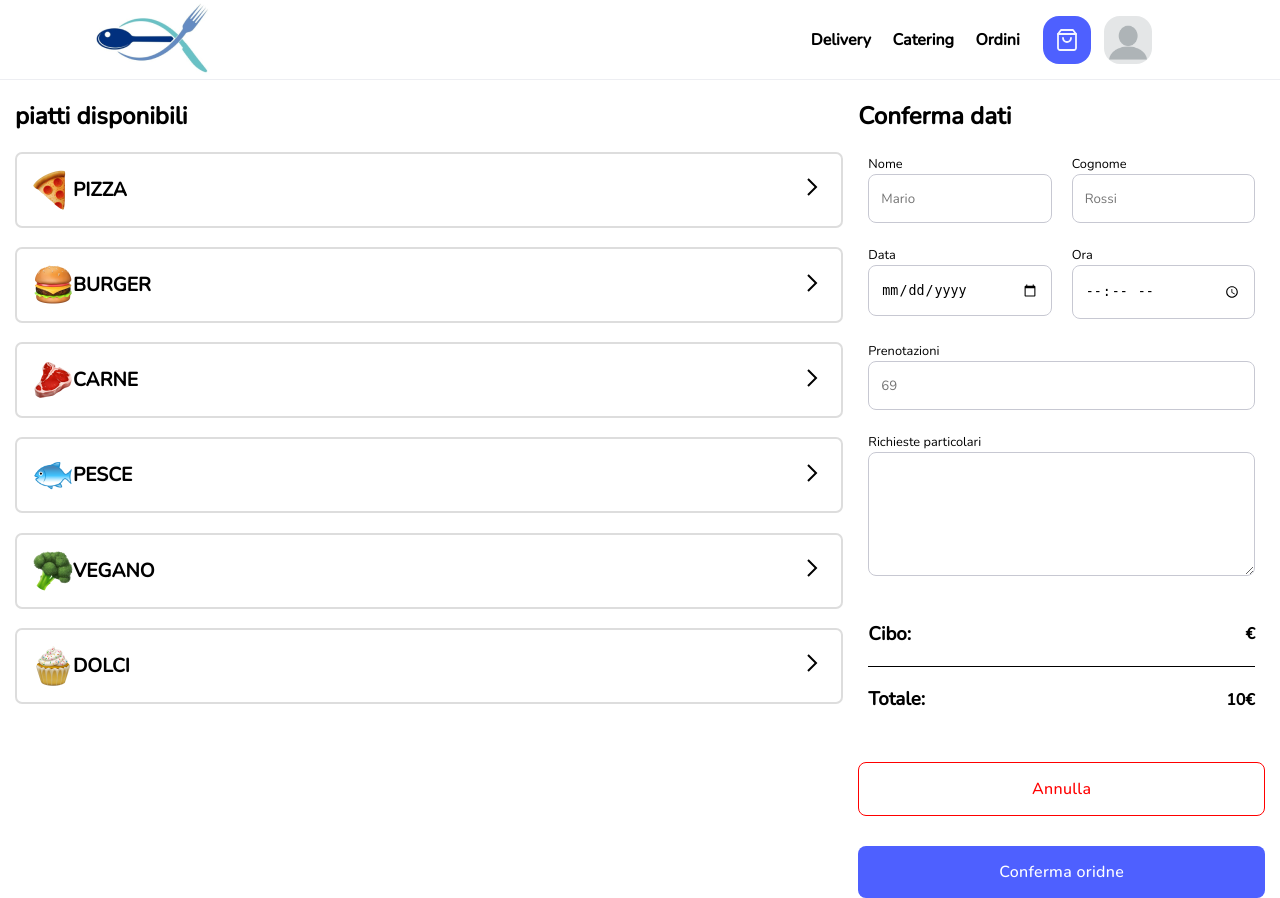
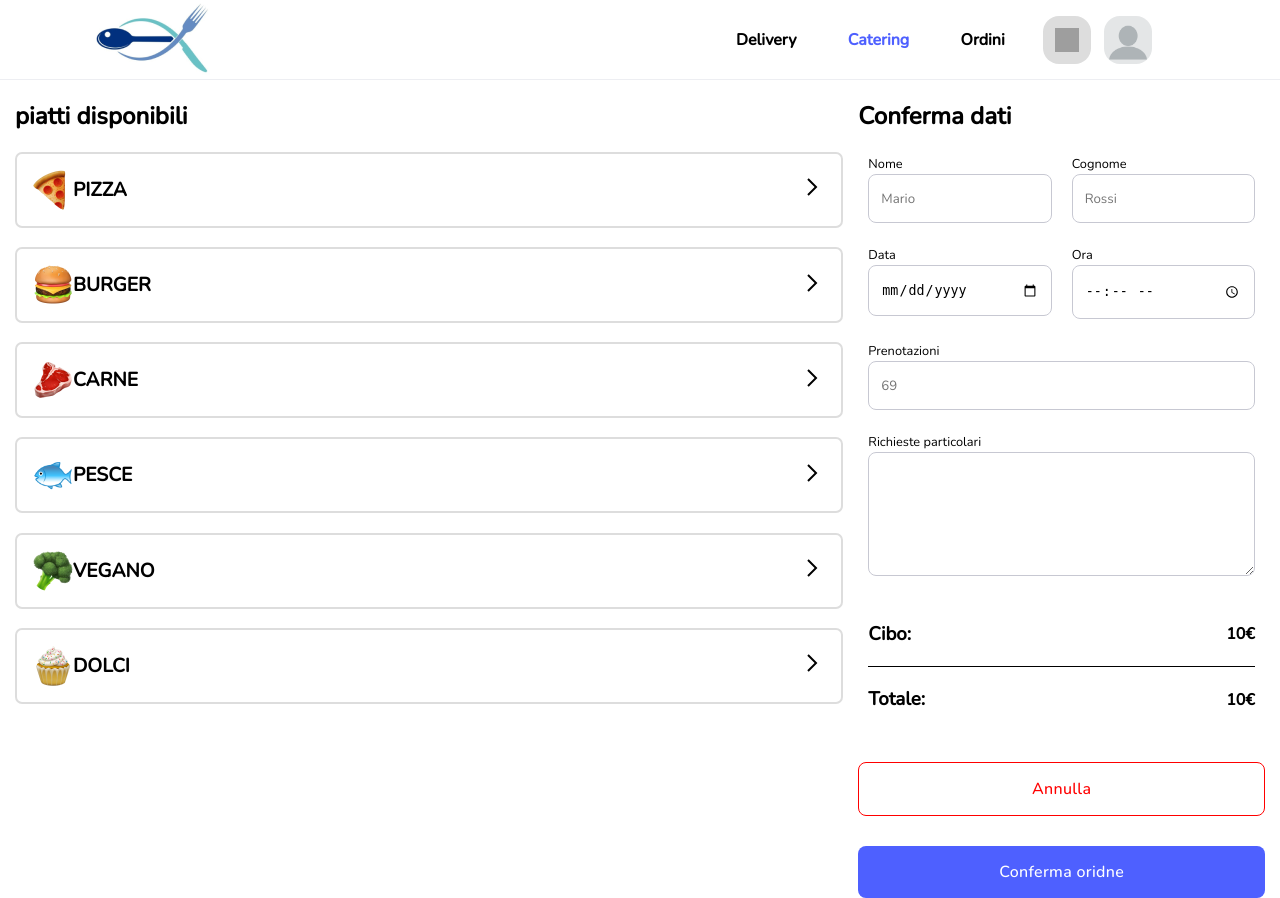
Before and after one commit to Spinny03/Il_Pescaggio, a PHP site: page /catering.php in a window 1280 px wide. Run offline with PHP 8.4, Linux system fonts and the light colour scheme; the visitor is signed in with stand-in values (Sample User, id 1); data comes from the database, SQL or seed files in the repository; tables that the repository leaves empty hold one stand-in row (values such as "Sample post"); data that the repository does not hold is empty; grey boxes are pictures that could not be loaded.

Commit message:
piccoli aggiustamenti

```diff
--- a/cart.php
+++ b/cart.php
@@ -57,7 +57,7 @@
             </a>
             <ul class="navItems" data-visible="false">
                 <a href="home.php" class="navLink">Delivery</a>
-                <a href="#" class="navLink">Catering</a>
+                <a href="catering.php" class="navLink">Catering</a>
                 <a href="#" class="navLink">Ordini</a>
             </ul>
 
--- a/catering.php
+++ b/catering.php
@@ -13,6 +13,8 @@
     $bag = mysqli_fetch_assoc($bag);
     $data = $conn->query('SELECT * FROM username WHERE email ="'.$_SESSION["user"].'";');
     $data = mysqli_fetch_assoc($data);
+
+    $totalPrice = 0;
 ?>
 
 <!DOCTYPE html>
@@ -59,12 +61,12 @@
             </a>
             <ul class="navItems" data-visible="false">
                 <a href="home.php" class="navLink">Delivery</a>
-                <a href="#" class="navLink">Catering</a>
+                <a href="#" class="navLink" style="color: #4e60ff">Catering</a>
                 <a href="#" class="navLink">Ordini</a>
             </ul>
 
-            <a href="cart.php" class="navBtn" id="shoppingCard" style="background-color: #4e60ff;">
-                <img src="images/icons/whiteBag.svg" alt="logo" id="shoppingSVG">
+            <a href="cart.php" class="navBtn" id="shoppingCard">
+                <img src="images/icons/blueBag.svg" alt="logo" id="shoppingSVG">
             </a>
             <a href="profile.php" class="navBtn" id="profileBtn">
 
@@ -109,7 +111,7 @@
                                                             <input type="hidden" name="catering" value="'.$inCart.'">
                                                             <input type="hidden" name="dish" value="'.$row["id"].'">
                                                             <input type ="checkbox" onChange="this.form.submit()"';
-                                                            if($inCart == "cart"){ echo 'checked';}
+                                                            if($inCart == "cart"){ echo 'checked'; $totalPrice =  $totalPrice + intval($row['dishCost']);}
                                         echo '          ></form>
                                                     </div>
                                                 </div>';
@@ -153,7 +155,7 @@
                                                             <input type="hidden" name="catering" value="'.$inCart.'">
                                                             <input type="hidden" name="dish" value="'.$row["id"].'">
                                                             <input type ="checkbox" onChange="this.form.submit()"';
-                                                            if($inCart == "cart"){ echo 'checked';}
+                                                            if($inCart == "cart"){ echo 'checked'; $totalPrice =  $totalPrice + intval($row['dishCost']);}
                                         echo '          ></form>
                                                     </div>
                                                 </div>';
@@ -197,7 +199,7 @@
                                                             <input type="hidden" name="catering" value="'.$inCart.'">
                                                             <input type="hidden" name="dish" value="'.$row["id"].'">
                                                             <input type ="checkbox" onChange="this.form.submit()"';
-                                                            if($inCart == "cart"){ echo 'checked';}
+                                                            if($inCart == "cart"){ echo 'checked'; $totalPrice =  $totalPrice + intval($row['dishCost']);}
                                         echo '          ></form>
                                                     </div>
                                                 </div>';
@@ -241,7 +243,7 @@
                                                             <input type="hidden" name="catering" value="'.$inCart.'">
                                                             <input type="hidden" name="dish" value="'.$row["id"].'">
                                                             <input type ="checkbox" onChange="this.form.submit()"';
-                                                            if($inCart == "cart"){ echo 'checked';}
+                                                            if($inCart == "cart"){ echo 'checked'; $totalPrice =  $totalPrice + intval($row['dishCost']);}
                                         echo '          ></form>
                                                     </div>
                                                 </div>';
@@ -285,7 +287,7 @@
                                                             <input type="hidden" name="catering" value="'.$inCart.'">
                                                             <input type="hidden" name="dish" value="'.$row["id"].'">
                                                             <input type ="checkbox" onChange="this.form.submit()"';
-                                                            if($inCart == "cart"){ echo 'checked';}
+                                                            if($inCart == "cart"){ echo 'checked'; $totalPrice =  $totalPrice + intval($row['dishCost']);}
                                         echo '          ></form>
                                                     </div>
                                                 </div>';
@@ -329,7 +331,7 @@
                                                             <input type="hidden" name="catering" value="'.$inCart.'">
                                                             <input type="hidden" name="dish" value="'.$row["id"].'">
                                                             <input type ="checkbox" onChange="this.form.submit()"';
-                                                            if($inCart == "cart"){ echo 'checked';}
+                                                            if($inCart == "cart"){ echo 'checked'; $totalPrice =  $totalPrice + intval($row['dishCost']);}
                                         echo '          ></form>
                                                     </div>
                                                 </div>';
@@ -398,7 +400,7 @@
 
                             <div class="innerPrice totalPrice">
                                 <h3>Totale:</h3>
-                                <h4><?php echo $totalPrice+10; ?>€</h4>
+                                <h4><?php echo $totalPrice; ?>€</h4>
                             </div>
                         </div>
 
--- a/css/cardStyles.css
+++ b/css/cardStyles.css
@@ -53,7 +53,7 @@
     left: 0;
     right: 0;
     z-index: 1;
-    background-color: white;
+    background-color: #f8f9ff;
     display: flex;
     min-height: 9rem;
   }
--- a/css/navBarStyles.css
+++ b/css/navBarStyles.css
@@ -22,7 +22,7 @@ body{
 .navItems{
     display: flex;
     justify-content: space-around;
-    min-width: max(186px,18vw);
+    min-width: max(186px,25vw);
     align-items: center;
     margin-right: 1vw;
     padding: 0;
```
Also changed, not shown: dishs.php (+6 -6 lines).
